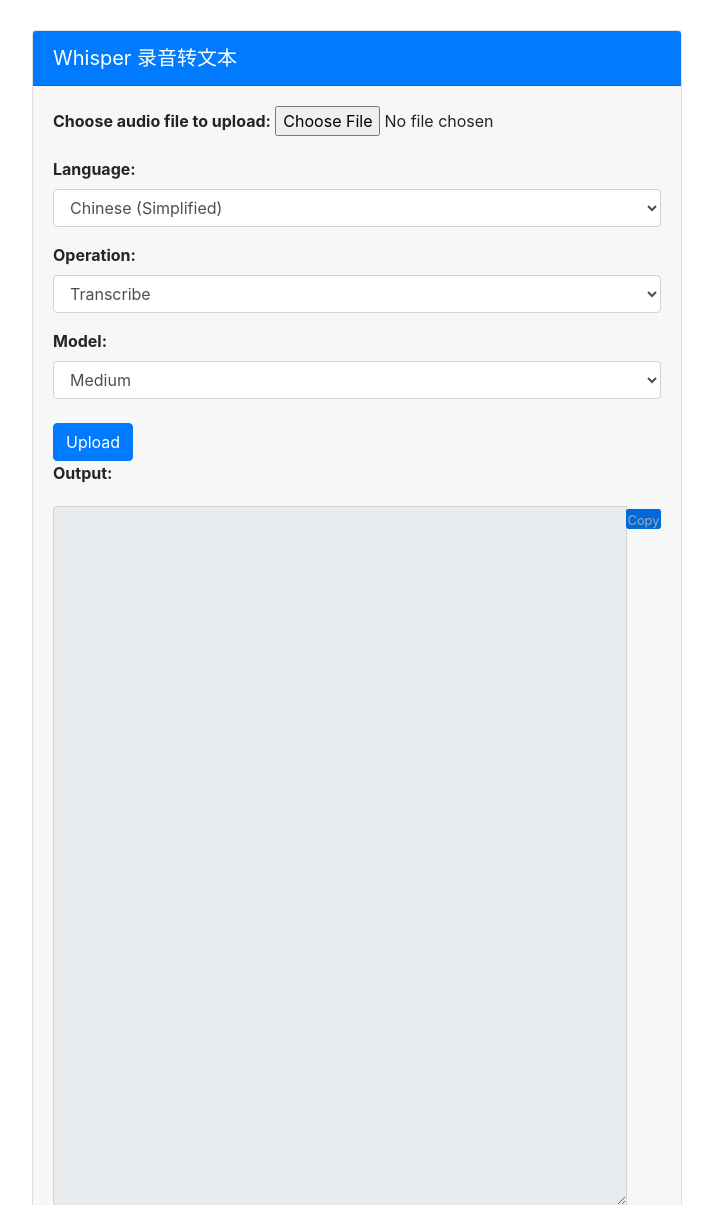
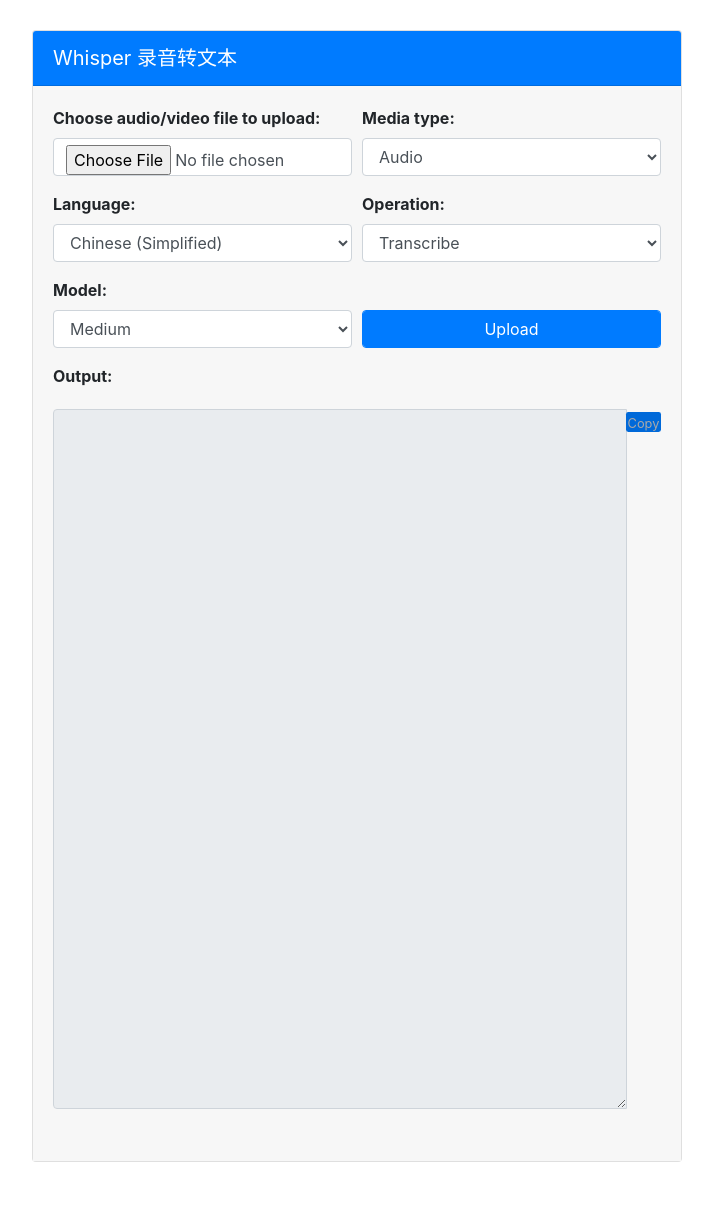
Before and after one commit to hiddenblue/whisperflask, a Flask app: page / in a window 1280 px wide. Shown: the top 1205 px of the page, without its empty margins (283-996 px from the left). After the commit the page ends 1162 px from the top, so only its background shows below. Run offline with Flask 2, Linux system fonts and the light colour scheme; some libraries are stand-ins or nearby versions.

Commit message:
add video transcribe

```diff
--- a/app.py
+++ b/app.py
@@ -1,4 +1,5 @@
 import os
+import imghdr
 import zhconv
 from flask import Flask, request, jsonify, render_template, Response
 from flask_cors import CORS
@@ -18,12 +19,13 @@ def index_html():
 def run_whisper(cmd):
     proc = Popen(cmd, stdout=PIPE, stderr=PIPE)
     for line in iter(proc.stdout.readline, b''):
-        yield f'{zhconv.convert(line.decode("utf-8"), "zh-cn")}\n'
+        yield f'{zhconv.convert(line.decode("utf-8"), "zh-cn")}'
     for line in iter(proc.stderr.readline, b''):
         yield f'{line.decode("utf-8")}\n'
     proc.stdout.close()
     proc.stderr.close()
     proc.wait()
+
 
 @app.route('/upload', methods=['GET', 'POST'])
 def upload_file():
@@ -41,6 +43,18 @@ def upload_file():
         # Save the file to disk
         file_path = os.path.join(UPLOAD_FOLDER, file.filename)
         file.save(file_path)
+
+        # Convert video to audio if file is a video
+        file_type = imghdr.what(file_path)
+        if file_type in ('mp4', 'avi', 'mov', 'mkv'):
+            audio_path = os.path.splitext(file_path)[0] + '.wav'
+            cmd = ['ffmpeg', '-i', file_path, '-vn', '-acodec', 'pcm_s16le', '-ar', '16000', audio_path]
+            proc = Popen(cmd, stdout=PIPE, stderr=PIPE)
+            proc.communicate()
+            if proc.returncode != 0:
+                return jsonify({'error': 'Failed to convert video to audio.'}), 400
+            file_path = audio_path
+
         # Use whisper to transcribe/translate the file based on the selected option and model
         option = request.form.get('option', default_option)  # 获取用户选择的选项，默认为 transcribe
         model = request.form.get('model', default_model)  # 获取用户选择的模型，默认为 medium
@@ -54,10 +68,13 @@ def upload_file():
                    model, '--src-lang', default_language, '--trg-lang', 'en', '-f', 'txt']
         else:
             return jsonify({'error': 'Invalid option selected.'}), 400
+        # Run whisper
+
         # Run whisper command and return output using SSE
         return Response(run_whisper(cmd), mimetype='text/event-stream')
     else:
         return render_template('upload.html')
 
+
 if __name__ == '__main__':
-    app.run(host='0.0.0.0', port=8080, debug=True)
+    app.run(host='0.0.0.0', port=5000, debug=True)
--- a/templates/upload.html
+++ b/templates/upload.html
@@ -69,11 +69,21 @@
     </div>
     <div class="card-body">
       <form>
-            <div class="form-group">
-              <label for="audio">Choose audio file to upload:</label>
-              <input type="file" id="audio" accept="audio/*" required>
+        <div class="form-row">
+          <div class="form-group col-md-6">
+            <label for="audio">Choose audio/video file to upload:</label>
+            <input type="file" id="audio" accept=".mp3,.wav,.ogg,.mp4,.mov,.avi,.mkv" required class="form-control">
           </div>
-            <div class="form-group">
+          <div class="form-group col-md-6">
+            <label for="mediaType">Media type:</label>
+            <select id="mediaType" class="form-control">
+              <option value="audio">Audio</option>
+              <option value="video">Video</option>
+            </select>
+          </div>
+        </div>
+        <div class="form-row">
+          <div class="form-group col-md-6">
             <label for="language">Language:</label>
             <select id="language" class="form-control">
               <option value="zh-CN">Chinese (Simplified)</option>
@@ -82,21 +92,27 @@
               <option value="ko-KR">Korean</option>
             </select>
           </div>
-            <div class="form-group">
+          <div class="form-group col-md-6">
             <label for="operation">Operation:</label>
             <select id="operation" class="form-control">
               <option value="transcription">Transcribe</option>
               <option value="translation">Translate</option>
             </select>
           </div>
-            <div class="form-group">
+        </div>
+        <div class="form-row">
+          <div class="form-group col-md-6">
             <label for="model">Model:</label>
             <select id="model" class="form-control">
               <option value="medium">Medium</option>
               <option value="small">small</option>
             </select>
           </div>
-            <button type="button" class="btn btn-primary" id="uploadBtn">Upload</button>
+          <div class="form-group col-md-6">
+            <label></label>
+            <button type="button" class="btn btn-primary form-control" id="uploadBtn">Upload</button>
+          </div>
+        </div>
       </form>
       <div>
         <label for="output">Output:</label>
@@ -111,6 +127,7 @@
     </div>
   </div>
 </div>
+
     <script src="https://ajax.googleapis.com/ajax/libs/jquery/3.6.0/jquery.min.js"></script>
     <script src="https://cdnjs.cloudflare.com/ajax/libs/popper.js/1.14.7/umd/popper.min.js"></script>
     <script src="https://stackpath.bootstrapcdn.com/bootstrap/4.3.1/js/bootstrap.min.js"></script>
@@ -119,6 +136,7 @@
     $("#uploadBtn").click(function () {
     // Get file input and selected options
     var fileInput = document.getElementById("audio");
+    var mediaType = document.getElementById("mediaType").value;
     var language = document.getElementById("language").value;
     var operation = document.getElementById("operation").value;
     var model = document.getElementById("model").value;
@@ -132,6 +150,7 @@
     // Add file to FormData object
     formData.append("file", fileInput.files[0]);
     // Add selected options to FormData object
+    formData.append("mediaType", mediaType);
     formData.append("language", language);
     formData.append("operation", operation);
     formData.append("model", model);
```
Lines whose indentation alone changed are shown as unchanged.
